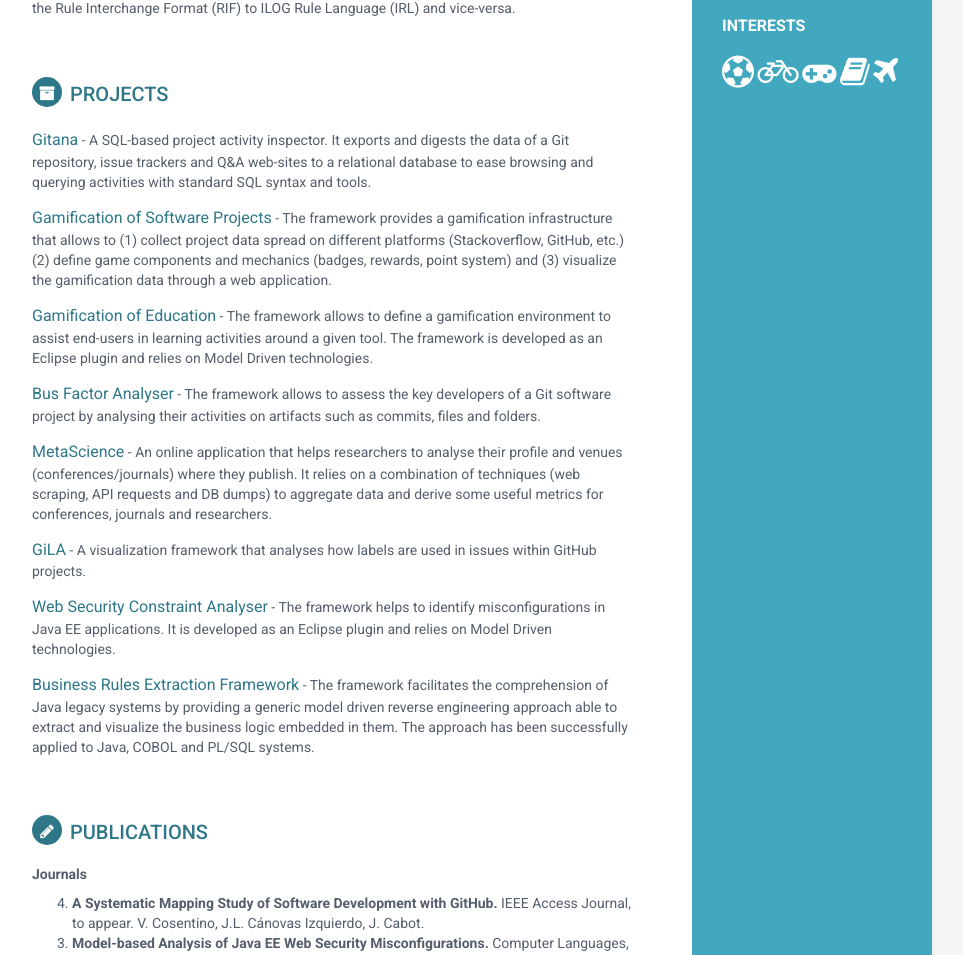
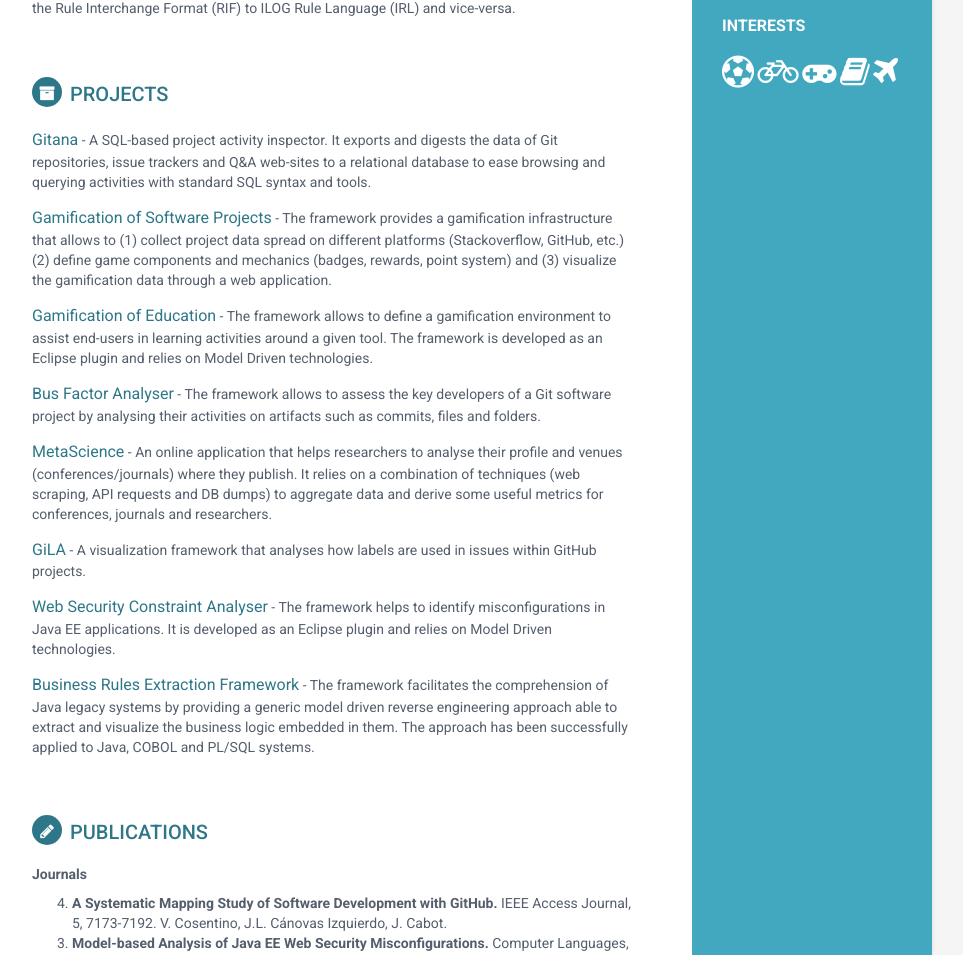
Before and after one commit to valeriocos/valeriocos.github.io, a plain HTML site: page index.html in a window 1280 px wide. Shown: the part 1012-1967 px from the top of the page, without its empty margins (188-1151 px from the left). Drawn offline with Linux system fonts and the light colour scheme; files whose address does not match are found by name.

Commit message:
updating info

```diff
--- a/index.html
+++ b/index.html
@@ -196,7 +196,7 @@
                 <div class="item">
                     <span class="project-title"><a href="https://github.com/SOM-Research/Gitana">Gitana</a></span> -
 					<span class="project-tagline">A SQL-based project activity inspector.
-					It exports and digests the data of a Git repository, issue trackers and Q&A web-sites to a relational database to ease browsing and querying activities with standard SQL syntax and tools.</span>
+					It exports and digests the data of Git repositories, issue trackers and Q&A web-sites to a relational database to ease browsing and querying activities with standard SQL syntax and tools.</span>
                 </div><!--//item-->
 				<div class="item">
                     <span class="project-title"><a href="http://som-research.uoc.edu/tools/papygamus/" target="_blank">Gamification of Software Projects</a></span> -
@@ -237,7 +237,7 @@
 				<div class="item">
 					<h5 class="level-title">Journals</h5>
 					<ol reversed>
-						<li><b>A Systematic Mapping Study of Software Development with GitHub.</b> IEEE Access Journal, to appear. V. Cosentino, J.L. Cánovas Izquierdo, J. Cabot.</li>
+						<li><b>A Systematic Mapping Study of Software Development with GitHub.</b> IEEE Access Journal, 5, 7173-7192. V. Cosentino, J.L. Cánovas Izquierdo, J. Cabot.</li>
 						<li><b>Model-based Analysis of Java EE Web Security Misconfigurations.</b> Computer Languages, Systems & Structures 49 (2017) : 36-61. S. Martínez, V. Cosentino, J. Cabot.</li>
 						<li><b>Analysis of coauthorship graphs of CORE-ranked software conferences.</b> Scientometrics 109(3) : pages 1665-1693. J.L. Cánovas Izquierdo, V. Cosentino, J. Cabot.</li>
 						<li><b>Popularity will NOT bring more contributions to your OSS project.</b> Journal of Object Technology 14(4). J.L. Cánovas Izquierdo, V. Cosentino, J. Cabot.</li>
```
